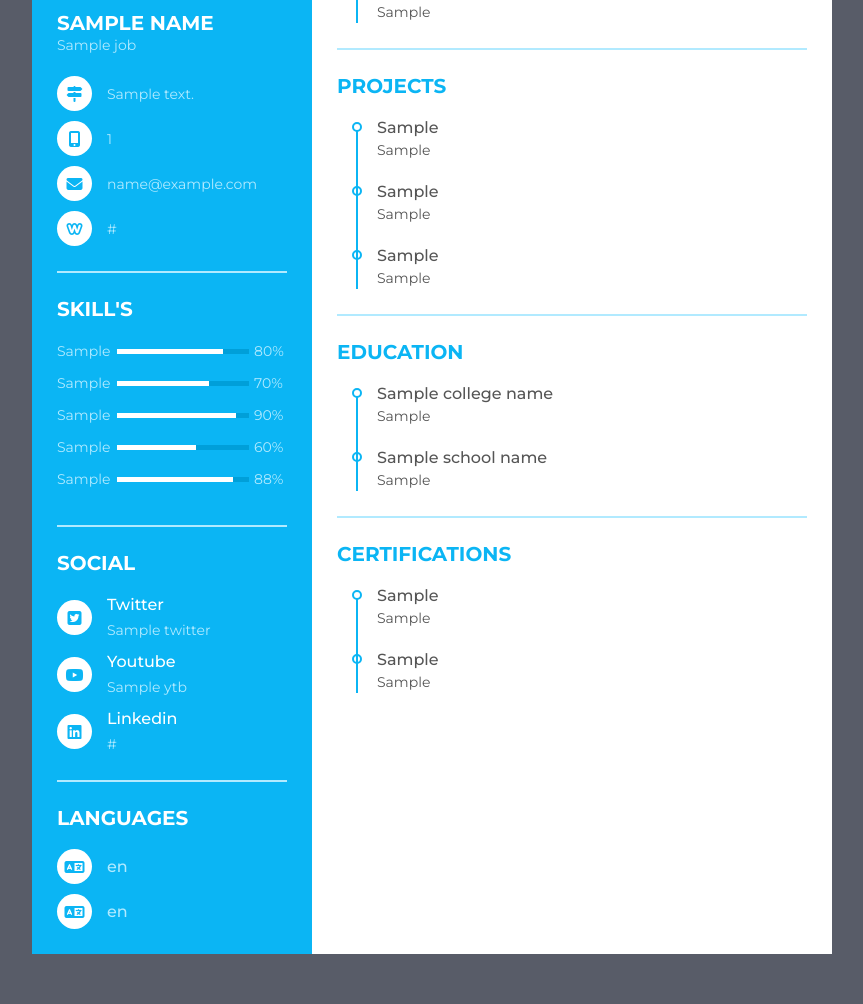
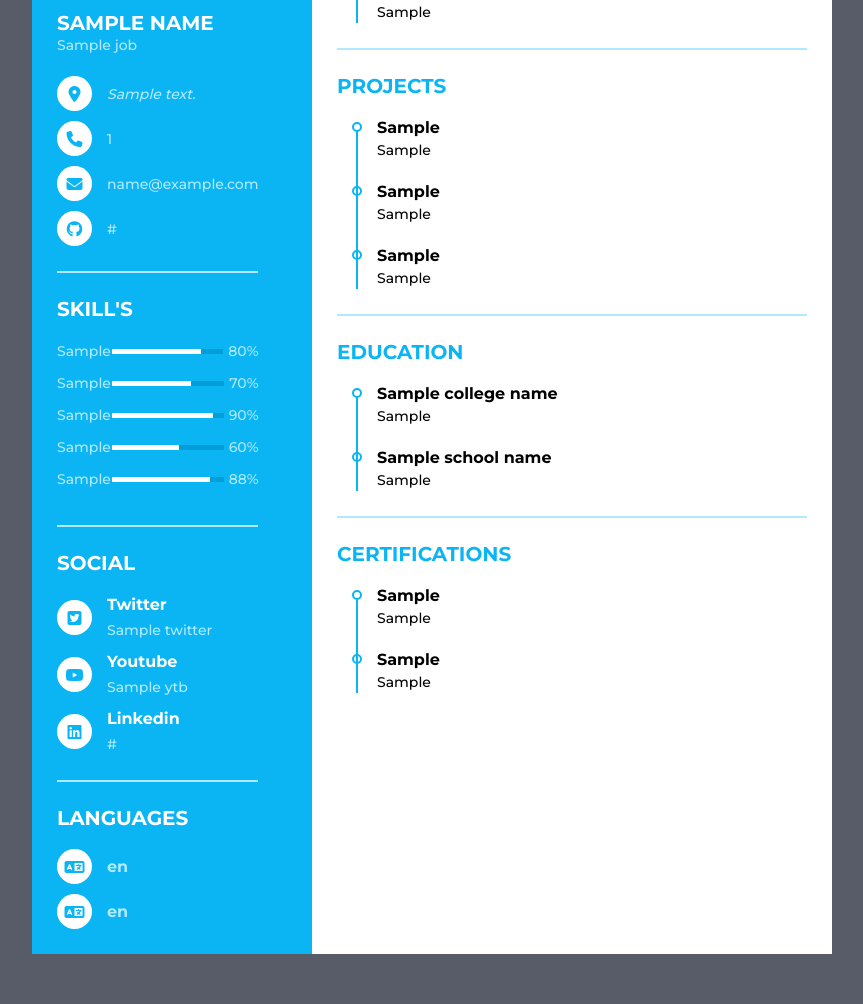
Before and after one commit to rohithvijayan/ResumeBuilder, a Django app: template quickcv/templates/resume.html in a window 1280 px wide. Shown: the part 343-1347 px from the top of the page, without its empty margins (208-1071 px from the left). Run offline with Django 5.2, Linux system fonts and the light colour scheme; the template is opened without the code that fills it: most values are stand-ins (such as "Sample title", 1, 10 or a date in 2020); some libraries are stand-ins or nearby versions.

Commit message:
minor update

```diff
--- a/quickcv/builder/models.py
+++ b/quickcv/builder/models.py
@@ -6,7 +6,7 @@ class resume(models.Model):
     #basic info on left side of resume
     name=models.CharField(max_length=100)
     job=models.CharField(max_length=100)
-    address=models.CharField(max_length=200)
+    address=models.CharField(max_length=150)
     phone_number = PhoneNumberField(blank=True)
     email=models.EmailField(max_length=100)
     website=models.CharField(max_length=100)
--- a/quickcv/static/builder/css/style.css
+++ b/quickcv/static/builder/css/style.css
@@ -11,8 +11,9 @@
 body {
   background: #585c68;
   font-size: 14px;
+  font-weight: 500;
   line-height: 22px;
-  color: #555555;
+  color: #000000;
 }
 
 .bold {
@@ -22,7 +23,7 @@ body {
 }
 
 .semi-bold {
-  font-weight: 500;
+  font-weight: 650;
   font-size: 16px;
 }
 
@@ -34,6 +35,7 @@ body {
 }
 
 .resume .resume_left {
+
   width: 280px;
   background: #0bb5f4;
 }
@@ -50,6 +52,7 @@ body {
 
 .resume .resume_left .resume_content {
   padding: 0 25px;
+  display: inline-block;
 }
 
 .resume .title {
@@ -232,3 +235,4 @@ body {
 .resume .resume_right .resume_hobby ul li:last-child:before {
   display: none;
 }
+.address{font-style: italic;}
--- a/quickcv/templates/resume.html
+++ b/quickcv/templates/resume.html
@@ -13,38 +13,38 @@
            <p class="bold"> {{name}}</p>
            <p class="regular">{{job}}</p>
          </div>
-         <ul>
-           <li>
+         <ul >
+           <li class="left-info">
              <div class="icon">
-               <i class="fas fa-map-signs"></i>
+              <i class="fa fa-map-marker" aria-hidden="true"></i>
              </div>
              {# address #}
              <div class="data">
-               {{address}} <br />
+               <p class="address">{{address}}</p>
              </div>
            </li>
-           <li>
+           <li >
              <div class="icon">
-               <i class="fas fa-mobile-alt"></i>
+              <i class="fa fa-phone" aria-hidden="true"></i>
              </div>
              {# phone #}
              <div class="data">
                {{phone_number}}
              </div>
            </li>
-           <li>
+           <li >
              <div class="icon">
-               <i class="fas fa-envelope"></i>
+              <i class="fa fa-envelope" aria-hidden="true"></i>
              </div>
              {# email #}
              <div class="data">
                {{email}}
              </div>
            </li>
-           <li>
+           <li >
              <div class="icon">
-               <i class="fab fa-weebly"></i>
-             </div>
+              <i class="fa fa-github" aria-hidden="true"></i>
+            </div>
              {#  website #}
              <div class="data">
                {{website}}
@@ -58,7 +58,7 @@
            <p class="bold">skill's</p>
          </div>
          <ul>
-           <li>
+           <li >
              <div class="skill_name">
                {{skill1}}
              </div>
@@ -67,7 +67,7 @@
              </div>
              <div class="skill_per">80%</div>
            </li>
-           <li>
+           <li >
              <div class="skill_name">
                {{skill2}}
              </div>
@@ -76,7 +76,7 @@
              </div>
              <div class="skill_per">70%</div>
            </li>
-           <li>
+           <li >
              <div class="skill_name">
               {{skill3}}
             </div>
@@ -85,7 +85,7 @@
              </div>
              <div class="skill_per">90%</div>
            </li>
-           <li>
+           <li >
              <div class="skill_name">
               {{skill3}}
              </div>
@@ -94,7 +94,7 @@
              </div>
              <div class="skill_per">60%</div>
            </li>
-           <li>
+           <li >
              <div class="skill_name">
               {{skill4}}
              </div>
@@ -111,7 +111,7 @@
            <p class="bold">Social</p>
          </div>
          <ul>
-           <li>
+           <li >
              <div class="icon">
                <i class="fab fa-twitter-square"></i>
              </div>
@@ -120,7 +120,7 @@
                <p>{{twitter}}</p>
              </div>
            </li>
-           <li>
+           <li >
              <div class="icon">
                <i class="fab fa-youtube"></i>
              </div>
@@ -129,7 +129,7 @@
                <p>{{ytb}}</p>
              </div>
            </li>
-           <li>
+           <li >
              <div class="icon">
                <i class="fab fa-linkedin"></i>
              </div>
@@ -146,7 +146,7 @@
           <p class="bold">LANGUAGES</p>
         </div>
         <ul>
-          <li>
+          <li >
             <div class="icon">
               <i class="fa fa-language" aria-hidden="true"></i>
             </div>
@@ -154,7 +154,7 @@
               <p class="semi-bold">{{lang1}}</p>
             </div>
           </li>
-          <li>
+          <li >
             <div class="icon">
               <i class="fa fa-language" aria-hidden="true"></i>
             </div>
@@ -170,7 +170,7 @@
     {# ABOUT US #}
     <div class="resume_item resume_about">
         <div class="title">
-           <p class="bold">About us</p>
+           <p class="bold">About Me</p>
          </div>
         <p>{{about}}</p>
     </div>
```
Also changed, not shown: quickcv/builder/migrations/0003_alter_resume_address.py (added), quickcv/db.sqlite3.
